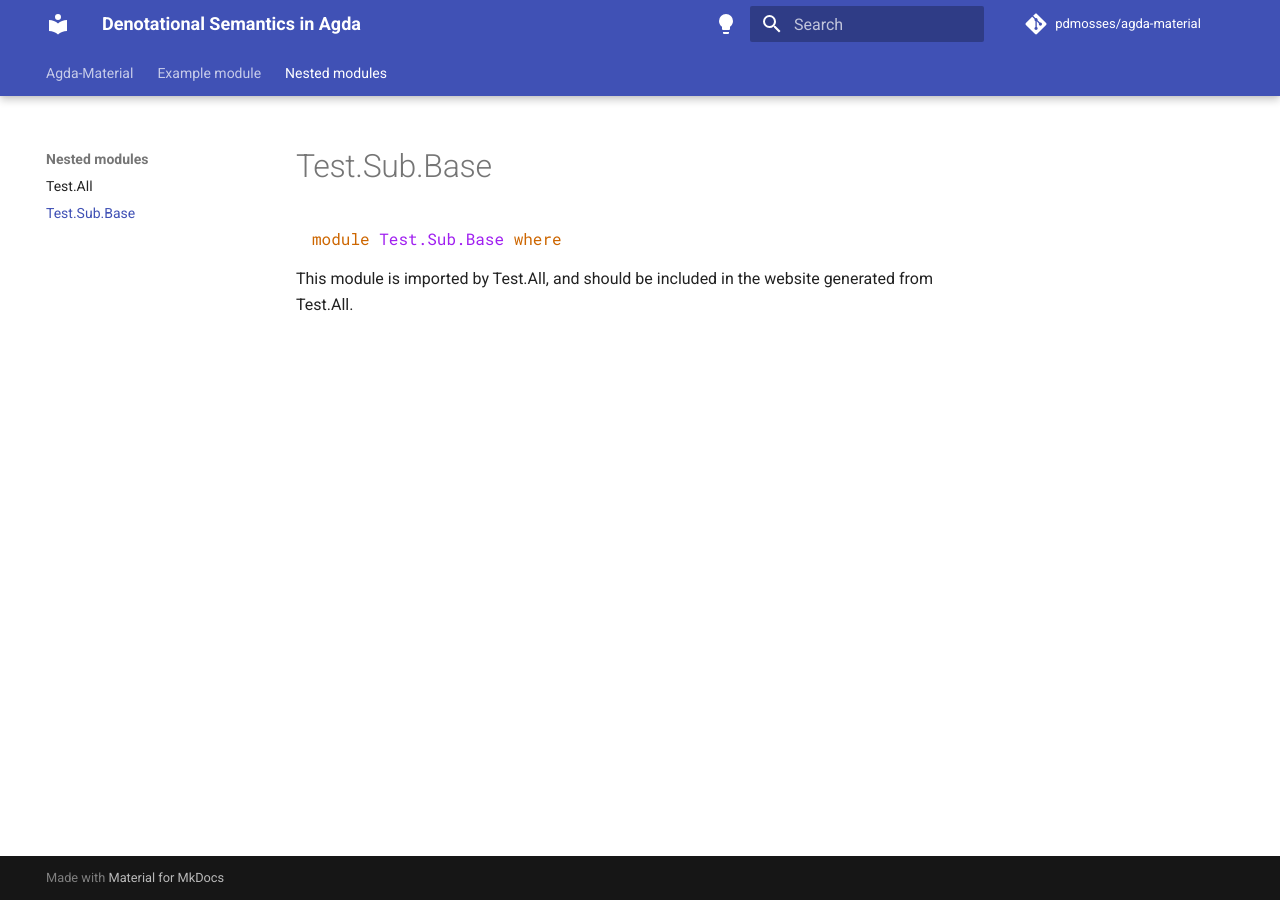
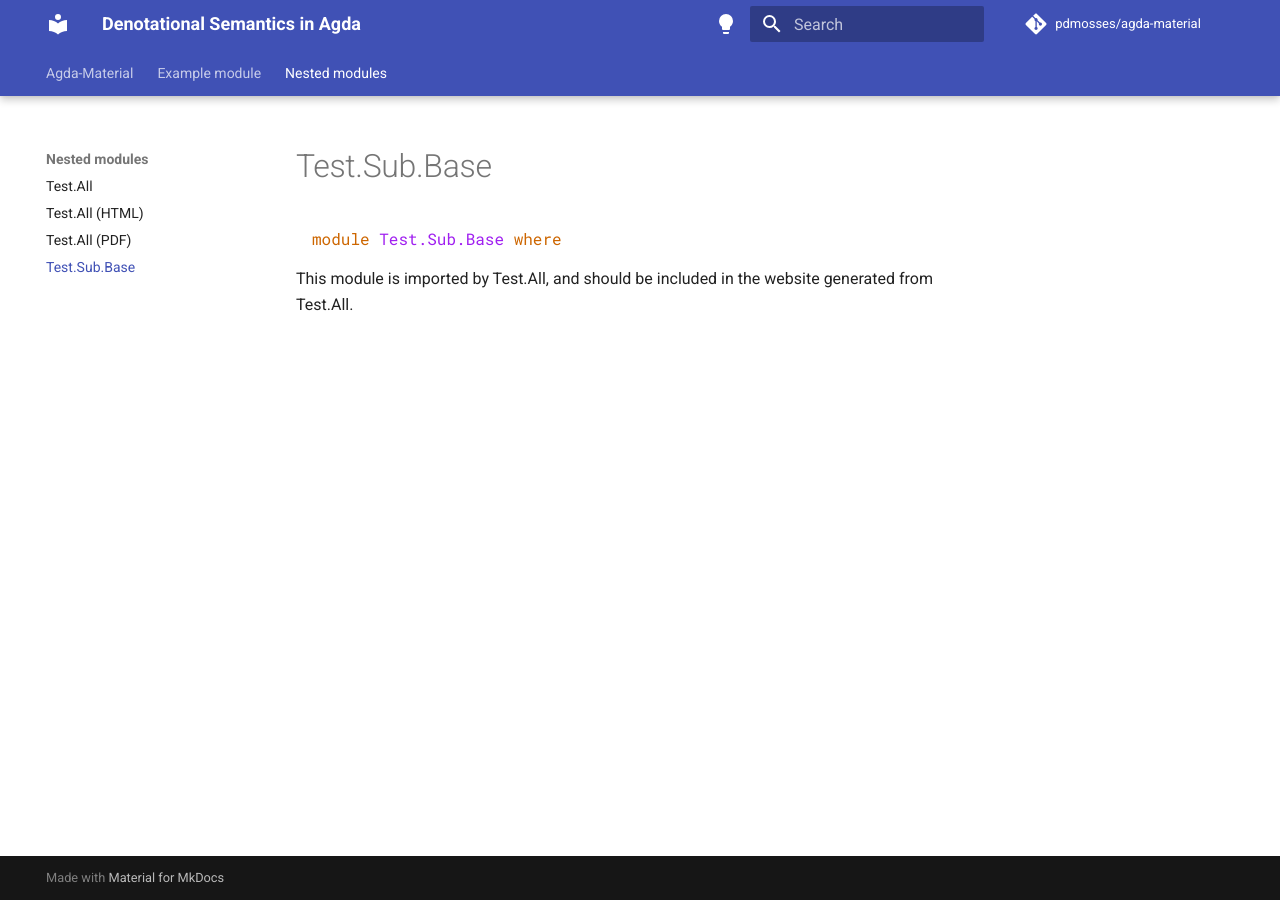
Before and after one commit to pdmosses/agda-material, an MkDocs documentation site: the page built from docs/md/Test.Sub.Base.md, in a window 1280 px wide. Built offline with MkDocs 1.6.1 and Material for MkDocs 9.7.7, drawn with Linux system fonts in a browser that asks for light colours; comment, search, counter and statistics services are not loaded.

Commit message:
Update mkdocs.yml

```diff
--- a/mkdocs.yml
+++ b/mkdocs.yml
@@ -9,8 +9,12 @@
   - index.md
   - Example module:
     - md/Test.md
+    - Test (HTML): html/Test.html
+    - Test (PDF): pdf/Test.pdf
   - Nested modules:
     - md/Test.All.md
+    - Test.All (HTML): html/Test.All.html
+    - Test.All (PDF): pdf/Test.All.pdf
     - md/Test.Sub.Base.md
 
 not_in_nav:
@@ -71,6 +75,8 @@
       emoji_generator: !!python/name:material.extensions.emoji.to_svg
   - pymdownx.details
   - pymdownx.superfences
+  - pymdownx.tasklist:
+      custom_checkbox: true
   - tables
 
 plugins:
```
